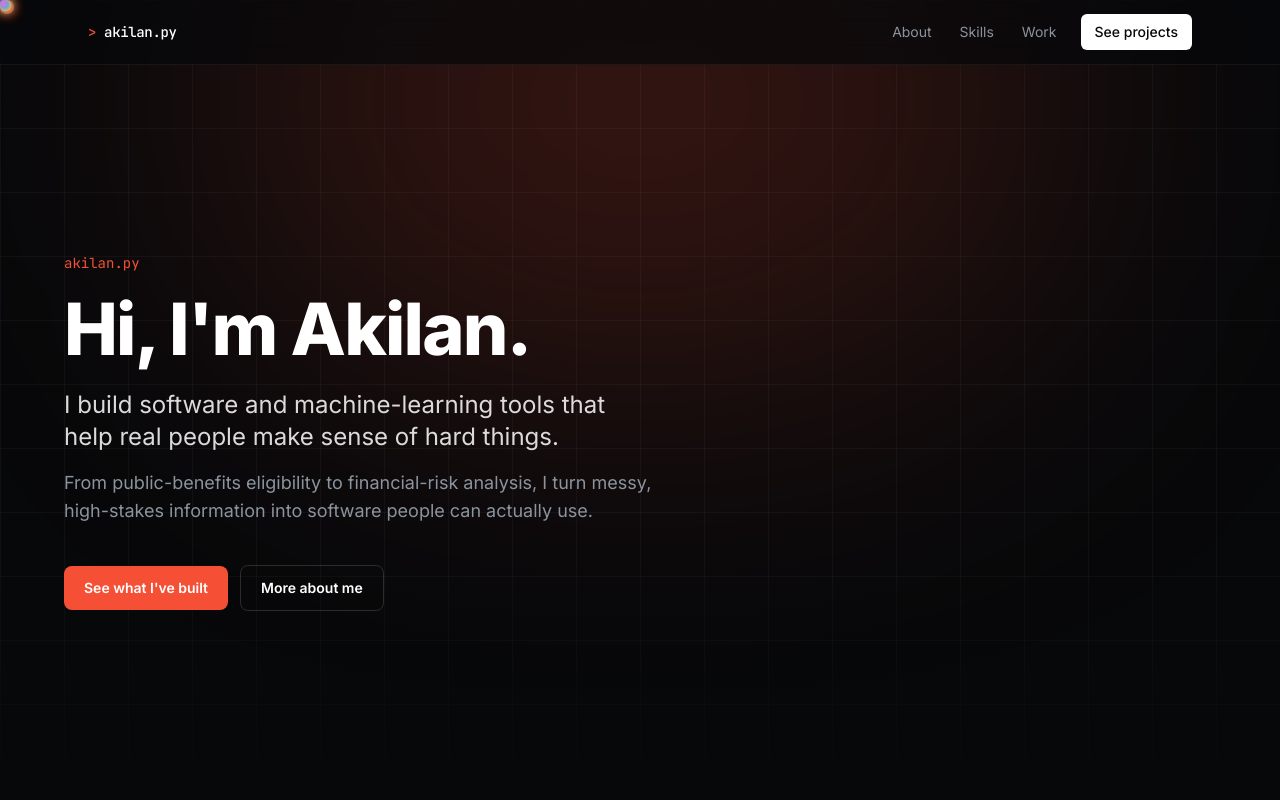
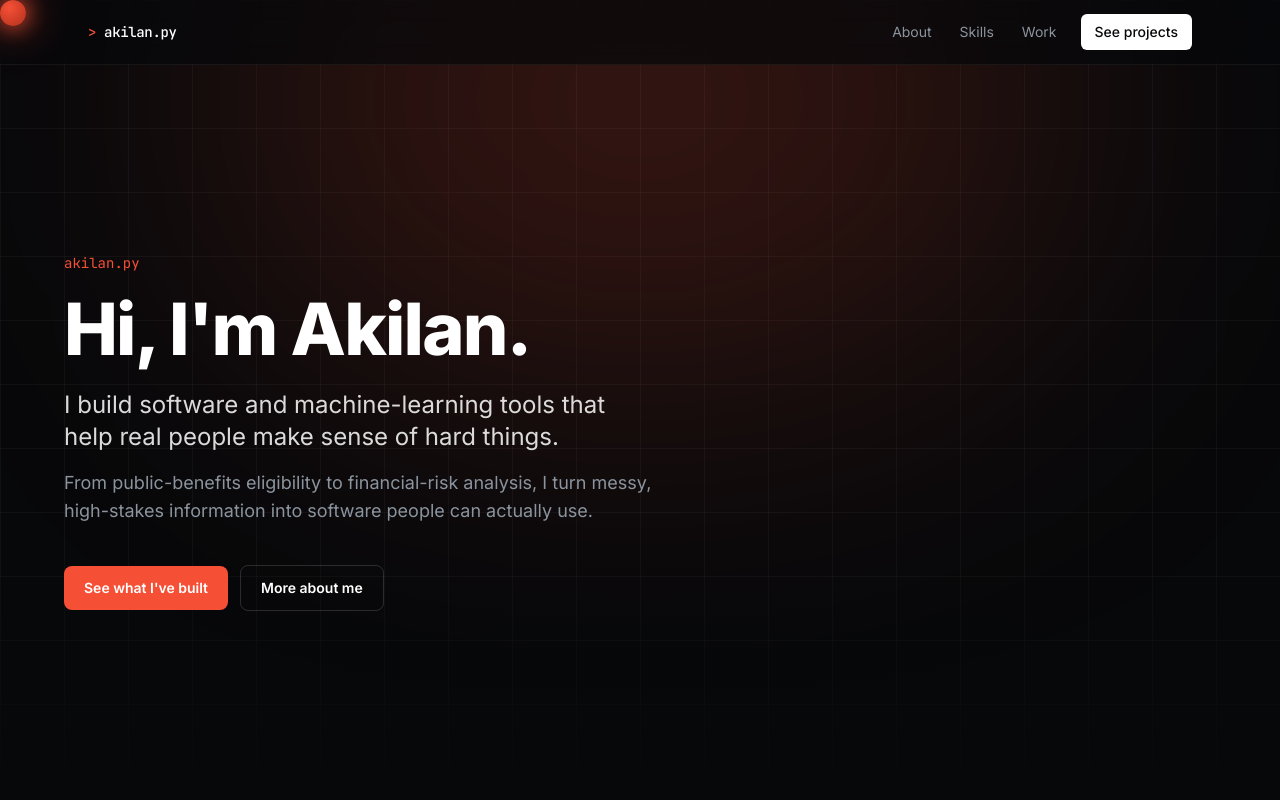
Before and after one commit to akilanvadivelan1/my-portfolio, a React (Vite) app: page / in a window 1280 px wide. Shown: the top 800 px of the page. Built offline with nearby package versions, Linux system fonts and the light colour scheme; the HTML template or start-up script is replaced by a standard one.

Commit message:
Replace rainbow cursor trail with single accent-red glowing orb

```diff
--- a/src/components/CursorDots.tsx
+++ b/src/components/CursorDots.tsx
@@ -1,45 +1,31 @@
 import { useEffect, useRef } from "react";
 
-// A cluster of colored dots that trail the cursor. Each dot eases toward the
-// one ahead of it, so they form a smooth comet-like tail. The tail keeps
-// tracking the pointer during scroll by re-deriving the page position from the
-// last known viewport point plus the current scroll offset.
-const DOTS = [
-  { color: "#f55036", size: 14 }, // accent orange
-  { color: "#ff8a3d", size: 12 },
-  { color: "#ffd23f", size: 11 },
-  { color: "#5bd6a6", size: 10 },
-  { color: "#3da9ff", size: 9 },
-  { color: "#9b7bff", size: 8 },
-  { color: "#ff6ad5", size: 7 },
-];
+// A single soft red orb that eases toward the cursor, matching the accent red
+// used in the background glow (#f55036). It keeps tracking the pointer during
+// scroll by re-deriving the page position from the last known viewport point
+// plus the current scroll offset.
+const ACCENT = "#f55036";
 
 export default function CursorDots() {
-  const nodesRef = useRef<HTMLDivElement[]>([]);
+  const orbRef = useRef<HTMLDivElement>(null);
 
   useEffect(() => {
-    // Skip on touch / coarse pointers and when reduced motion is requested.
     const fine = window.matchMedia("(pointer: fine)").matches;
     const reduce = window.matchMedia(
       "(prefers-reduced-motion: reduce)"
     ).matches;
     if (!fine || reduce) return;
 
-    const nodes = nodesRef.current;
-
-    // Last known pointer position in viewport coords + the scroll at that time.
     let clientX = window.innerWidth / 2;
     let clientY = window.innerHeight / 2;
     let scrollAtMove = { x: window.scrollX, y: window.scrollY };
 
-    // Target page position (what the head dot eases toward).
     const pageTarget = () => ({
       x: clientX + (window.scrollX - scrollAtMove.x),
       y: clientY + (window.scrollY - scrollAtMove.y),
     });
 
-    // Each dot's current page position.
-    const pos = DOTS.map(() => pageTarget());
+    const pos = pageTarget();
 
     const onMove = (e: MouseEvent) => {
       clientX = e.clientX;
@@ -51,16 +37,11 @@ export default function CursorDots() {
     let raf = 0;
     const tick = () => {
       const target = pageTarget();
-      for (let i = 0; i < pos.length; i++) {
-        const lead = i === 0 ? target : pos[i - 1];
-        // Later dots lag a bit more for a trailing feel.
-        const ease = 0.35 - i * 0.03;
-        pos[i].x += (lead.x - pos[i].x) * ease;
-        pos[i].y += (lead.y - pos[i].y) * ease;
-        const n = nodes[i];
+      pos.x += (target.x - pos.x) * 0.18;
+      pos.y += (target.y - pos.y) * 0.18;
+      const n = orbRef.current;
       if (n) {
-          n.style.transform = `translate3d(${pos[i].x}px, ${pos[i].y}px, 0) translate(-50%, -50%)`;
-        }
+        n.style.transform = `translate3d(${pos.x}px, ${pos.y}px, 0) translate(-50%, -50%)`;
       }
       raf = requestAnimationFrame(tick);
     };
@@ -78,23 +59,17 @@ export default function CursorDots() {
       className="pointer-events-none absolute inset-0 z-[60] hidden md:block"
       style={{ top: 0, left: 0 }}
     >
-      {DOTS.map((d, i) => (
       <div
-          key={i}
-          ref={(el) => {
-            if (el) nodesRef.current[i] = el;
-          }}
+        ref={orbRef}
         className="absolute left-0 top-0 rounded-full"
         style={{
-            width: d.size,
-            height: d.size,
-            background: d.color,
-            boxShadow: `0 0 ${d.size}px ${d.color}`,
-            opacity: 0.85 - i * 0.07,
+          width: 26,
+          height: 26,
+          background: `radial-gradient(circle at 35% 30%, ${ACCENT}, #c73a24 70%)`,
+          boxShadow: `0 0 18px 4px ${ACCENT}99, 0 0 42px 10px ${ACCENT}55`,
           willChange: "transform",
         }}
       />
-      ))}
     </div>
   );
 }
```
Lines whose indentation alone changed are shown as unchanged.
